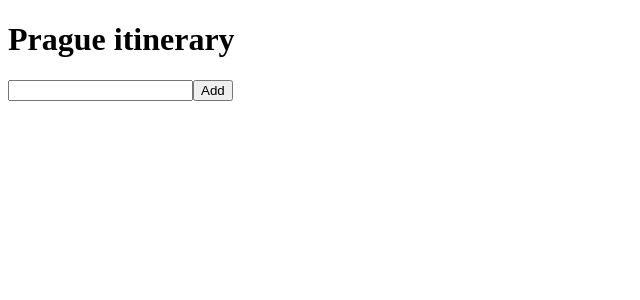
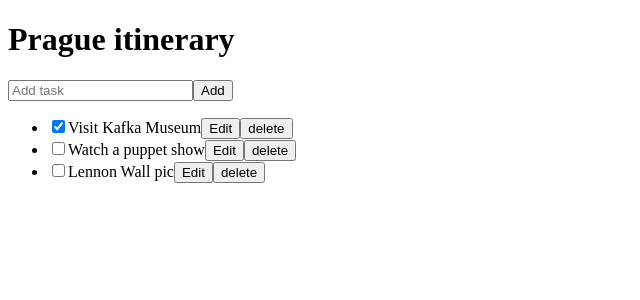
Before and after one commit to emonahmed123/LWS-Learing, a React (Vite) app: page / in a window 1280 px wide. Shown: the top 300 px of the page, without its empty margins (0-640 px from the left). Built offline with nearby package versions, Linux system fonts and the light colour scheme.

Commit message:
Done Todo list useing useState props passing and state lifftingUP

```diff
--- a/src/App.jsx
+++ b/src/App.jsx
@@ -1,5 +1,10 @@
+import { useState } from "react";
+
 import "./App.css";
 import AddTask from "./Componentes/AddTask";
+import TaskList from "./Componentes/TaskList";
+
+import { initialTasks } from "./data/task";
 
 /*
 1.Learn Reducer how to work and  how to  comabained to useSate to userRecuder
@@ -9,10 +14,56 @@ import AddTask from "./Componentes/AddTask";
 */
 
 export default function App() {
+  const [tasks, setTask] = useState(initialTasks);
+
+  //handle
+
+  const getNextId = (data) => {
+    const maxId = data.reduce(
+      (prev, current) => (prev.id > current.id ? prev.id : current.id),
+      0
+    );
+    return maxId + 1;
+  };
+
+  const handleAddTask = (text) => {
+    setTask([
+      ...tasks,
+      {
+        id: getNextId(tasks),
+
+        text: text,
+        done: false,
+      },
+    ]);
+  };
+
+  const handleChangeTask = (task) => {
+    const nextTasks = tasks.map((t) => {
+      if (t.id === task.id) {
+        return task;
+      } else {
+        return t;
+      }
+    });
+
+    setTask(nextTasks);
+  };
+
+  const handleDeleTask = (taskId) => {
+    setTask(tasks.filter((t) => t.id !== taskId));
+  };
+
   return (
     <>
       <h1>Prague itinerary</h1>
-      <AddTask />
+      <AddTask onAdd={handleAddTask} />
+
+      <TaskList
+        tasks={tasks}
+        onChangeTask={handleChangeTask}
+        onDeletedTask={handleDeleTask}
+      />
     </>
   );
 }
--- a/src/Componentes/AddTask.jsx
+++ b/src/Componentes/AddTask.jsx
@@ -1,8 +1,26 @@
-const AddTask = () => {
+import { useState } from "react";
+
+const AddTask = ({ onAdd }) => {
+  const [text, setText] = useState("");
+
   return (
     <>
-      <input type="text" placehholder="Add task " />
-      <button>Add </button>
+      <input
+        type="text"
+        value={text}
+        onChange={(e) => setText(e.target.value)}
+        placeholder="Add task "
+      />
+
+      <button
+        onClick={() => {
+          setText(" ");
+
+          onAdd(text);
+        }}
+      >
+        Add{" "}
+      </button>
     </>
   );
 };
--- /dev/null
+++ b/src/Componentes/Task.jsx
@@ -0,0 +1,54 @@
+import { useState } from "react";
+
+const Task = ({ task, onChangeTask, onDeletedTask }) => {
+  const [isEditing, setIsEditing] = useState(false);
+
+  let taskContent;
+
+  if (isEditing) {
+    taskContent = (
+      <>
+        <input
+          value={task.text}
+          type="text"
+          onChange={(e) =>
+            onChangeTask({
+              ...task,
+              text: e.target.value,
+            })
+          }
+        />
+        <button onClick={() => setIsEditing(false)}>Save</button>
+      </>
+    );
+  } else {
+    taskContent = (
+      <>
+        {task.text}
+        <button onClick={() => setIsEditing(true)}>Edit</button>
+      </>
+    );
+  }
+
+  return (
+    <li>
+      <label>
+        <input
+          type="checkbox"
+          checked={task.done}
+          onChange={(e) =>
+            onChangeTask({
+              ...task,
+              done: e.target.checked,
+            })
+          }
+        />
+
+        {taskContent}
+        <button onClick={() => onDeletedTask(task.id)}>delete</button>
+      </label>
+    </li>
+  );
+};
+
+export default Task;
--- /dev/null
+++ b/src/Componentes/TaskList.jsx
@@ -0,0 +1,18 @@
+import Task from "./Task";
+
+const TaskList = ({ tasks, onChangeTask, onDeletedTask }) => {
+  return (
+    <ul>
+      {tasks.map((task) => (
+        <Task
+          onChangeTask={onChangeTask}
+          onDeletedTask={onDeletedTask}
+          key={task.id}
+          task={task}
+        />
+      ))}
+    </ul>
+  );
+};
+
+export default TaskList;
--- /dev/null
+++ b/src/data/task.js
@@ -0,0 +1,6 @@
+export const initialTasks = [
+
+    { id: 0, text: 'Visit Kafka Museum', done: true },
+    { id: 1, text: 'Watch a puppet show', done: false },
+    { id: 2, text: 'Lennon Wall pic', done: false },
+]
```
